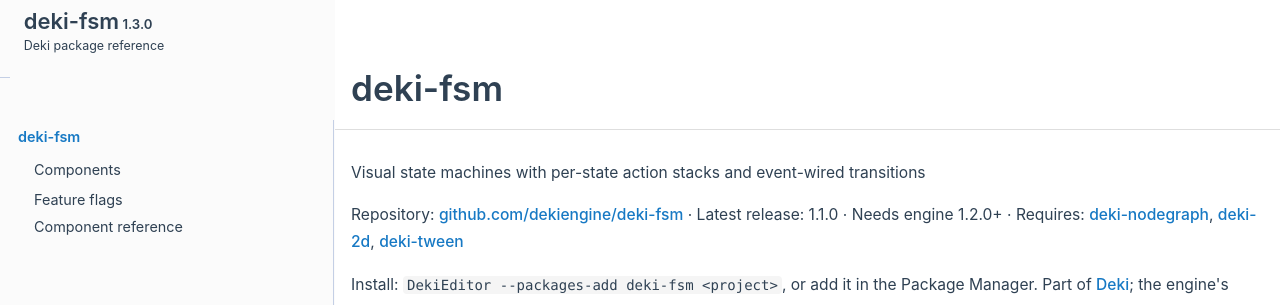
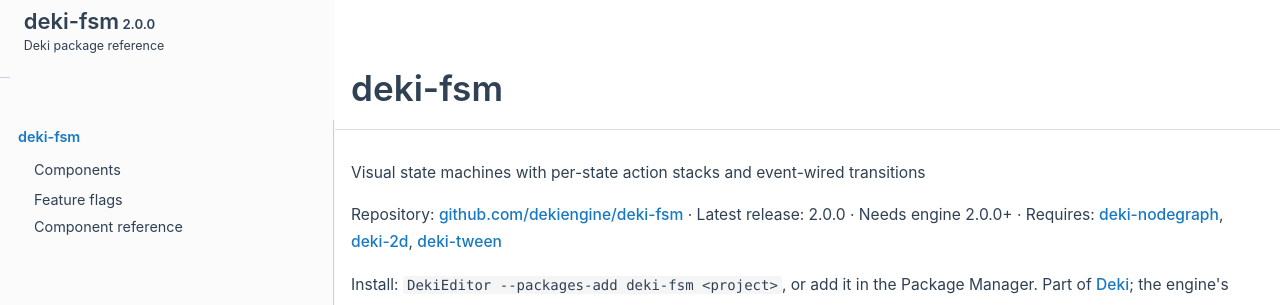
Before and after one commit to dekiengine/deki-fsm, a plain HTML site: page index.html in a window 1280 px wide. Shown: the top 305 px of the page. Drawn offline with Linux system fonts and the light colour scheme.

Commit message:
Docs for deki-fsm from deki-editor 9f5d49b

```diff
--- a/index.html
+++ b/index.html
@@ -25,7 +25,7 @@
  <tbody>
  <tr id="projectrow">
   <td id="projectalign">
-   <div id="projectname">deki-fsm<span id="projectnumber">&#160;1.3.0</span>
+   <div id="projectname">deki-fsm<span id="projectnumber">&#160;2.0.0</span>
    </div>
    <div id="projectbrief">Deki package reference</div>
   </td>
@@ -80,7 +80,7 @@ document.addEventListener('DOMContentLoaded',() => { initNavTree('index.html',''
 <div class="contents">
 <div class="textblock"><p><a class="anchor" id="mainpage"></a></p>
 <p>Visual state machines with per-state action stacks and event-wired transitions</p>
-<p>Repository: <a href="https://github.com/dekiengine/deki-fsm">github.com/dekiengine/deki-fsm</a> · Latest release: 1.1.0 · Needs engine 1.2.0+ · Requires: <a href="https://dekiengine.github.io/deki-nodegraph/">deki-nodegraph</a>, <a href="https://dekiengine.github.io/deki-2d/">deki-2d</a>, <a href="https://dekiengine.github.io/deki-tween/">deki-tween</a></p>
+<p>Repository: <a href="https://github.com/dekiengine/deki-fsm">github.com/dekiengine/deki-fsm</a> · Latest release: 2.0.0 · Needs engine 2.0.0+ · Requires: <a href="https://dekiengine.github.io/deki-nodegraph/">deki-nodegraph</a>, <a href="https://dekiengine.github.io/deki-2d/">deki-2d</a>, <a href="https://dekiengine.github.io/deki-tween/">deki-tween</a></p>
 <p>Install: <span class="tt">DekiEditor --packages-add deki-fsm &lt;project&gt;</span>, or add it in the Package Manager. Part of <a href="https://dekiengine.github.io/docs/">Deki</a>; the engine's own components and the C++ API are documented there.</p>
 <p>Shown in the editor as <b>FSM</b>.</p>
 <h1 class="doxsection"><a class="anchor" id="autotoc_md0"></a>
@@ -113,7 +113,7 @@ FsmComponent</h2>
 <td class="markdownTableBodyNone"><span class="tt">graph</span>  </td><td class="markdownTableBodyNone">AssetRef (FsmGraph)  </td><td class="markdownTableBodyNone"><span class="tt">""</span>  </td><td class="markdownTableBodyNone"></td><td class="markdownTableBodyNone"></td></tr>
 </table>
 <hr  />
-<p>Generated from the package's reflection metadata by the Deki documentation build (engine 1.3.0). Reflected property names are the keys scene files use; a rename ships with an alias, see <a href="https://github.com/dekiengine/deki-editor/blob/master/COMPATIBILITY.md">COMPATIBILITY.md</a>. </p>
+<p>Generated from the package's reflection metadata by the Deki documentation build (engine 2.0.0). Reflected property names are the keys scene files use; a rename ships with an alias, see <a href="https://github.com/dekiengine/deki-editor/blob/master/COMPATIBILITY.md">COMPATIBILITY.md</a>. </p>
 </div></div><!-- PageDoc -->
 <a href="doxygen_crawl.html"></a>
 </div><!-- contents -->
```
Also changed, not shown: dir_4fef79e7177ba769987a8da36c892c5f.html (+1 -1 lines), dir_64ea9a5c3181ee6078b0ba80a36b182c.html (+1 -1 lines), dir_9f56491857ad02ee39c505d677254e9d.html (+1 -1 lines), dir_e2cf8ecc49c41cbc53d71e2f6f58b926.html (+1 -1 lines).
